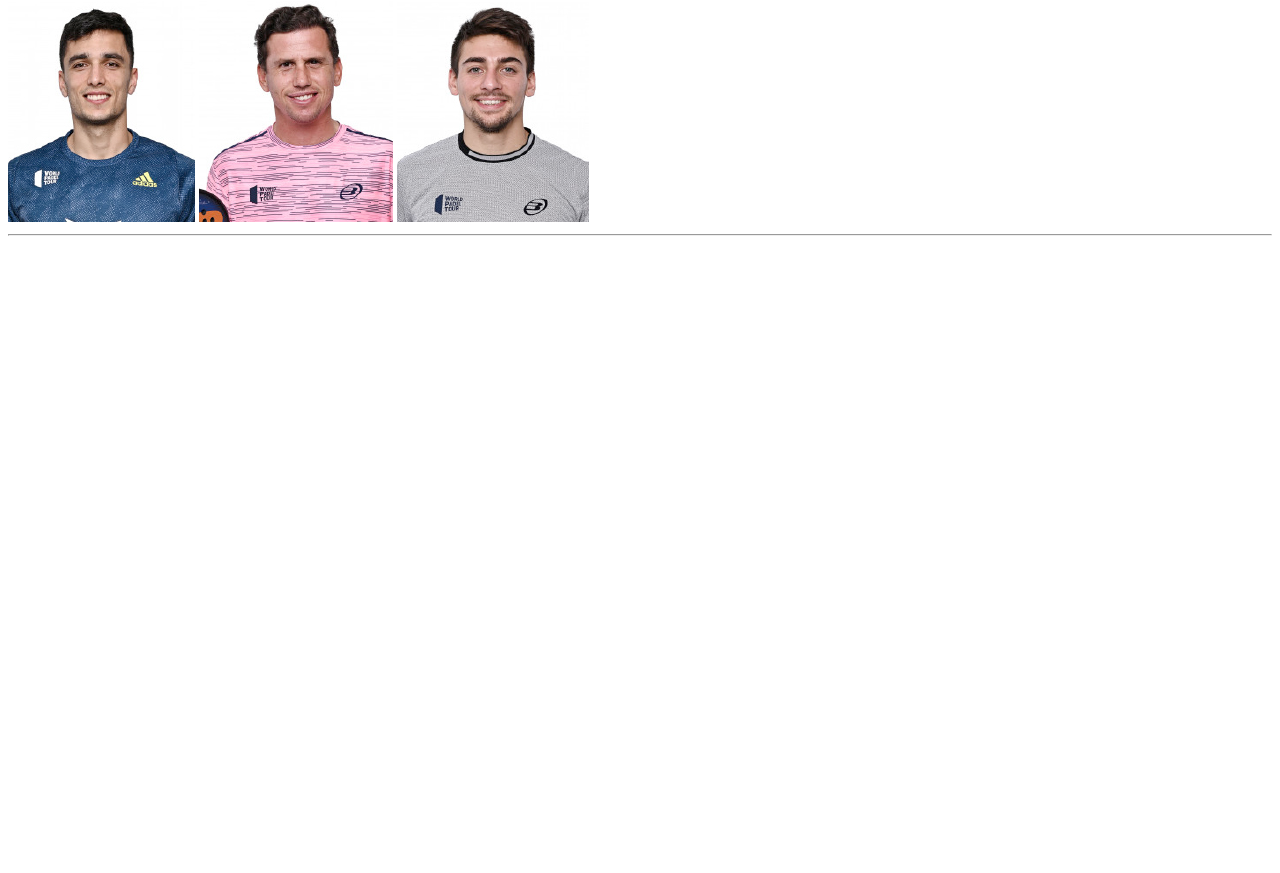
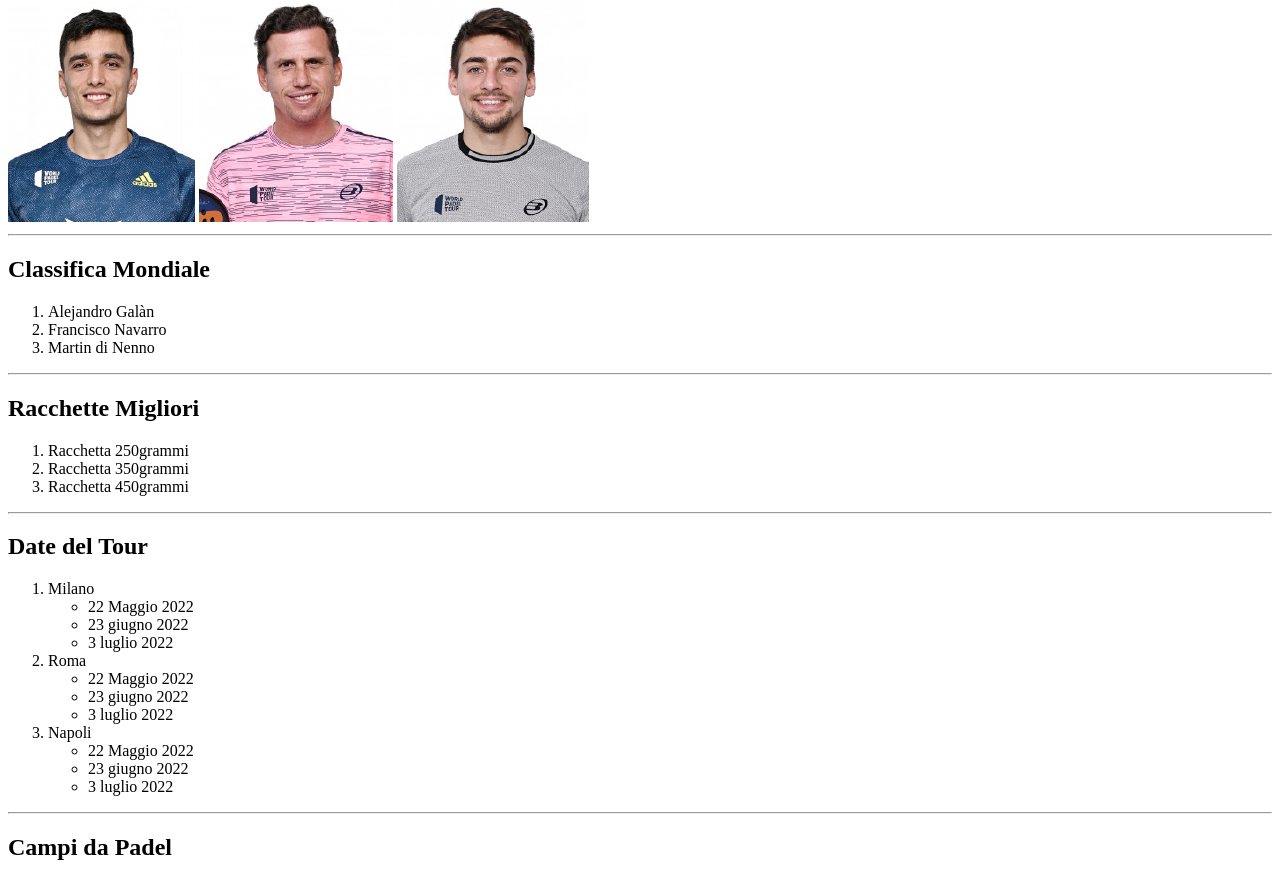
Before and after one commit to MarikaMorittu/-html-padel, a plain HTML site: page index.html in a window 1280 px wide. Shown: the part 79-952 px from the top of the page. Before the commit the page ends 800 px from the top, so only its background shows below. Drawn offline with Linux system fonts and the light colour scheme.

Commit message:
Created Padel

```diff
--- a/index.html
+++ b/index.html
@@ -15,6 +15,61 @@
         <img src="./img/giocatore-3.jpg" alt="">
         <hr>
     </header>
-
+     <main>
+         <!-- Creazione prima lista ordinata -->
+        <div>
+            <h2>Classifica Mondiale</h2>
+            <ol>
+                <li>Alejandro Galàn </li>
+                <li>Francisco Navarro</li>
+                <li>Martin di Nenno</li>
+            </ol>
+            <hr>
+        </div>
+        <!-- Creazione seconda lista ordinata -->
+        <div>
+            <h2>Racchette Migliori</h2>
+            <ol>
+                <li>Racchetta 250grammi</li>
+                <li>Racchetta 350grammi</li>
+                <li>Racchetta 450grammi</li>
+            </ol>
+            <hr>
+        </div>
+        <!-- Creazione della terza lista ordinata -->
+        <div>
+            <h2>Date del Tour</h2>
+            <ol>
+                <li>Milano</li>
+                <!-- Creazione di una lista non ordinata all'interno di una lista ordinata -->
+                <ul>
+                    <li>22 Maggio 2022</li>
+                    <li>23 giugno 2022</li>
+                    <li>3 luglio 2022</li>
+                </ul>
+                <li>Roma</li>
+                <!-- Creazione di una lista non ordinata all'interno di una lista ordinata -->
+                <ul>
+                    <li>22 Maggio 2022</li>
+                    <li>23 giugno 2022</li>
+                    <li>3 luglio 2022</li>
+                </ul>
+                <li>Napoli</li>
+                <!-- Creazione di una lista non ordinata all'interno di una lista ordinata -->
+                <ul>
+                    <li>22 Maggio 2022</li>
+                    <li>23 giugno 2022</li>
+                    <li>3 luglio 2022</li>
+                </ul>
+            </ol>
+            <hr>
+        </div>
+        <!-- Inserimento Img campi -->
+        <div>
+            <h2>Campi da Padel</h2>
+            <img src="./img/campo-1.jpg" alt="">
+            <img src="./img/campo-2.jpg" alt="">
+        </div>
+    </main>
 </body>
 </html>
```
